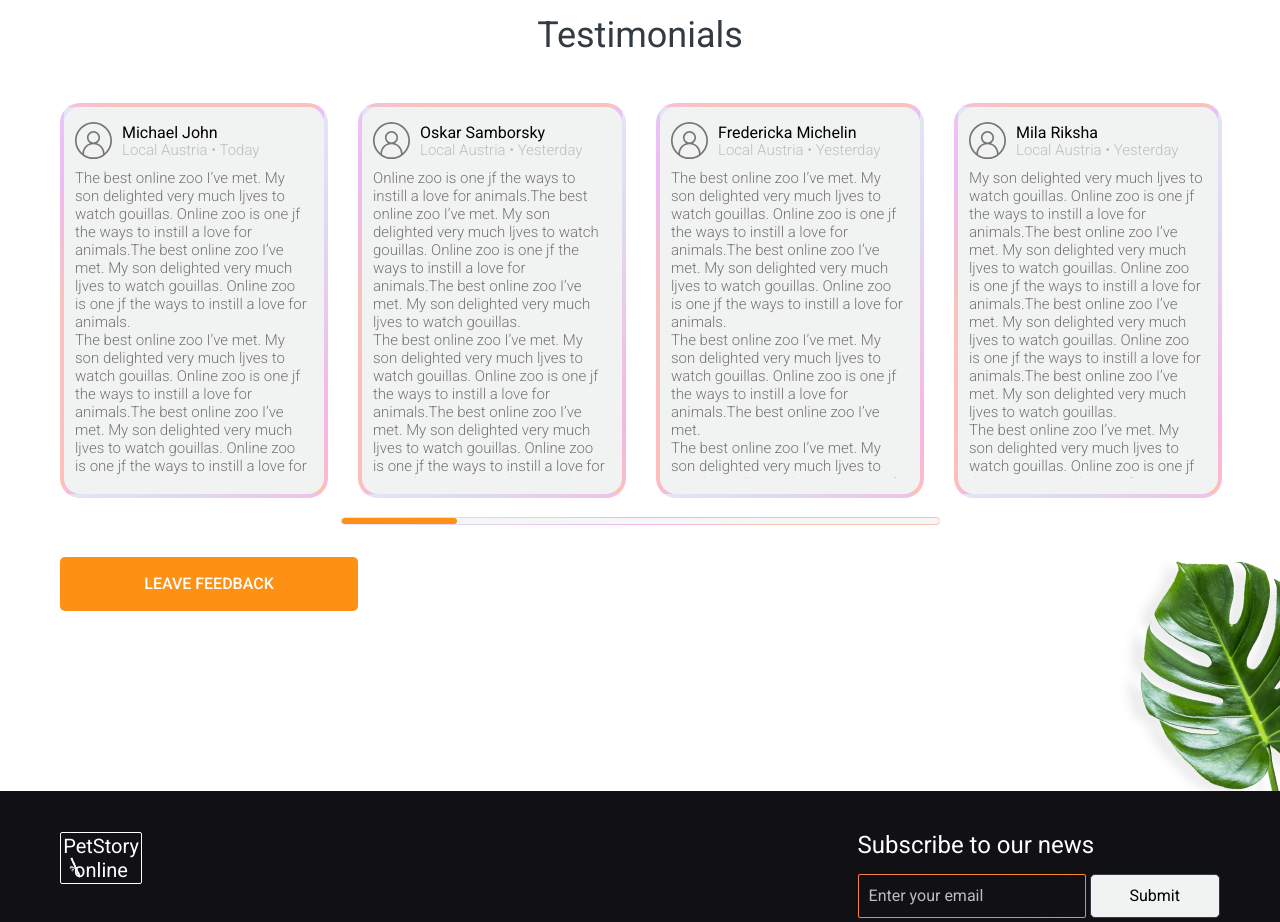
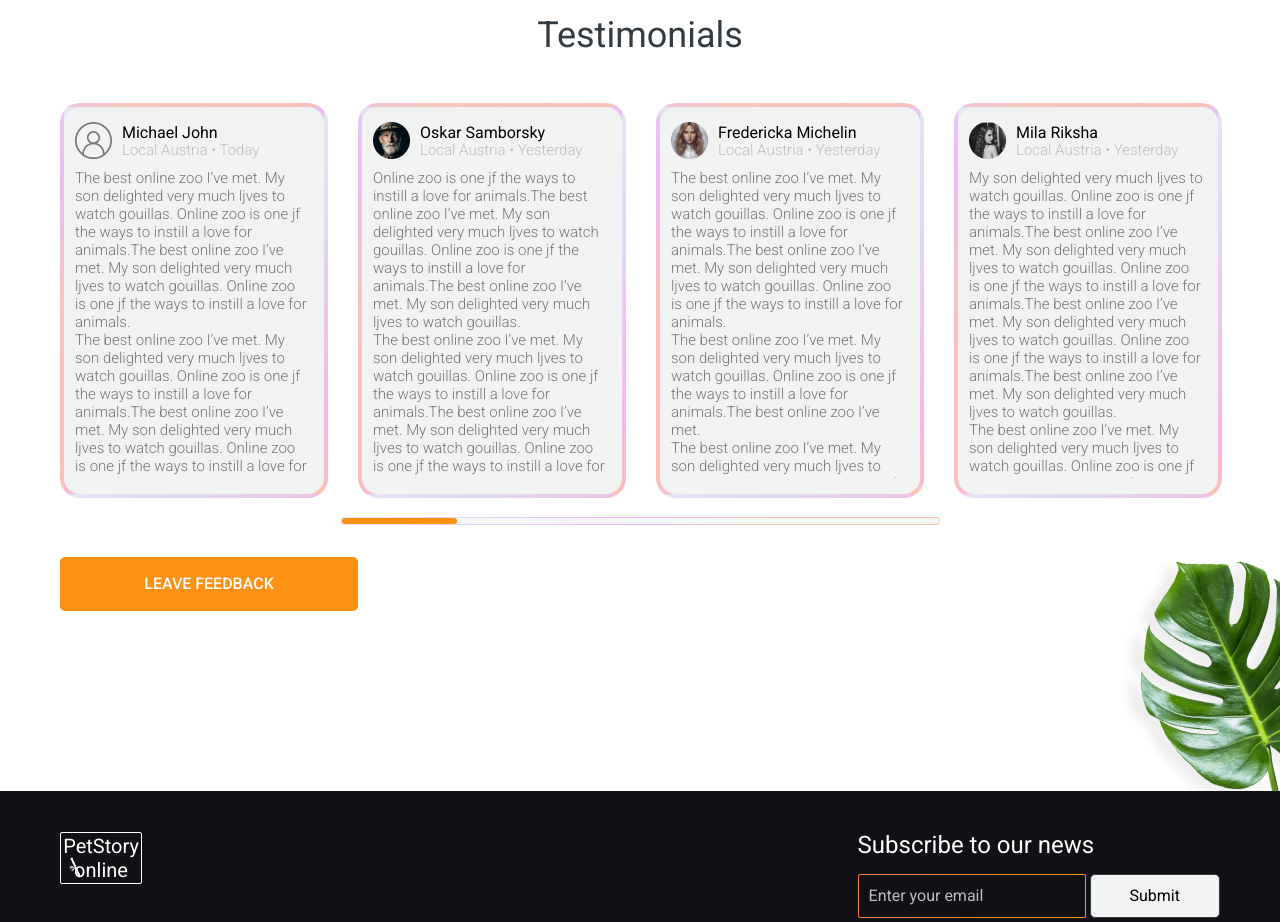
Before and after one commit to Doooodie/songbird, a plain HTML site: page online-zoo/index.html in a window 1280 px wide. Shown: the part 3740-4662 px from the top of the page. Drawn offline with Linux system fonts and the light colour scheme.

Commit message:
feat: add testimonials photos

```diff
--- a/online-zoo/index.html
+++ b/online-zoo/index.html
@@ -350,9 +350,9 @@
               <div class="testimonials-card">
                 <div class="testimonials-card-top">
                   <img
-                    src="./assets/icons/misc/user_icon.svg"
+                    src="./assets/images/photos/oskar-photo.png"
                     alt="user icon"
-                    class="testimonials-icon"
+                    class="testimonials-photo"
                   />
                   <div class="testimonials-top-text">
                     <p class="testimonials-top-name">Oskar Samborsky</p>
@@ -386,9 +386,9 @@
               <div class="testimonials-card">
                 <div class="testimonials-card-top">
                   <img
-                    src="./assets/icons/misc/user_icon.svg"
+                    src="./assets/images/photos/fredericka-photo.png"
                     alt="user icon"
-                    class="testimonials-icon"
+                    class="testimonials-photo"
                   />
                   <div class="testimonials-top-text">
                     <p class="testimonials-top-name">Fredericka Michelin</p>
@@ -420,9 +420,9 @@
               <div class="testimonials-card">
                 <div class="testimonials-card-top">
                   <img
-                    src="./assets/icons/misc/user_icon.svg"
+                    src="./assets/images/photos/mila-photo.png"
                     alt="user icon"
-                    class="testimonials-icon"
+                    class="testimonials-photo"
                   />
                   <div class="testimonials-top-text">
                     <p class="testimonials-top-name">Mila Riksha</p>
```
Also changed, not shown: online-zoo/assets/images/photos/fredericka-photo.png (added), online-zoo/assets/images/photos/mila-photo.png (added), online-zoo/assets/images/photos/oskar-photo.png (added).
